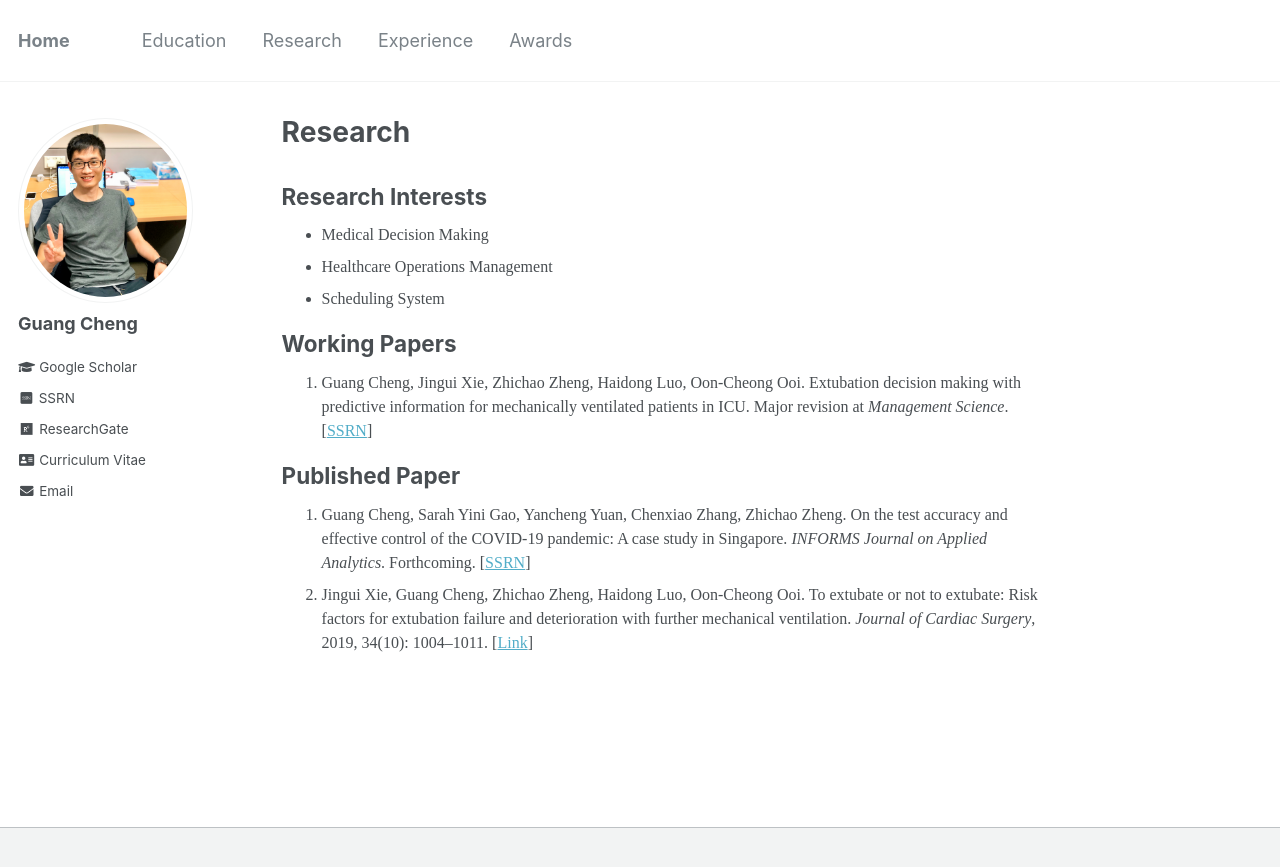
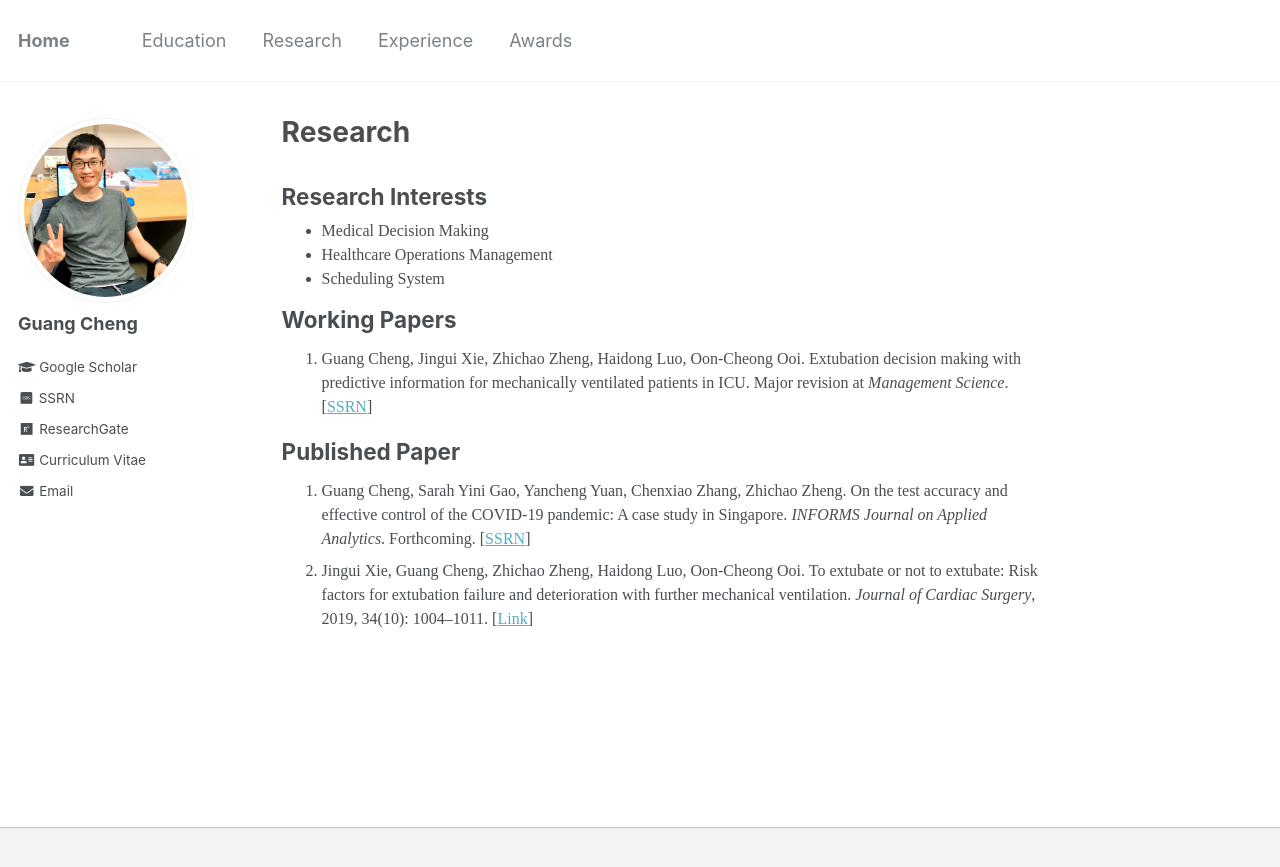
Before and after one commit to gcheng-nus/gcheng-nus.github.io, a Jekyll site: the page built from _pages/research.md, in a window 1280 px wide. Shown: the top 867 px of the page. Built offline with Jekyll 4.4.1, drawn with Linux system fonts in a browser that asks for light colours; some web fonts are replaced.

Commit message:
modify font style

```diff
--- a/_pages/research.md
+++ b/_pages/research.md
@@ -7,7 +7,7 @@
 <body style="font-family: Time New Roman;">
 
 <h2 style="margin-top: 1em;">Research Interests</h2>
-<ul style="font-size: 16px; margin-top: 0em; margin-bottom: 1.2em; font-family: Times New Roman;">
+<ul style="font-size: 16px; margin-top: 0em; margin-bottom: 1.2em; line-height:100%;">
 	<li>Medical Decision Making</li>
 	<li>Healthcare Operations Management</li>
 	<li>Scheduling System</li>
```
